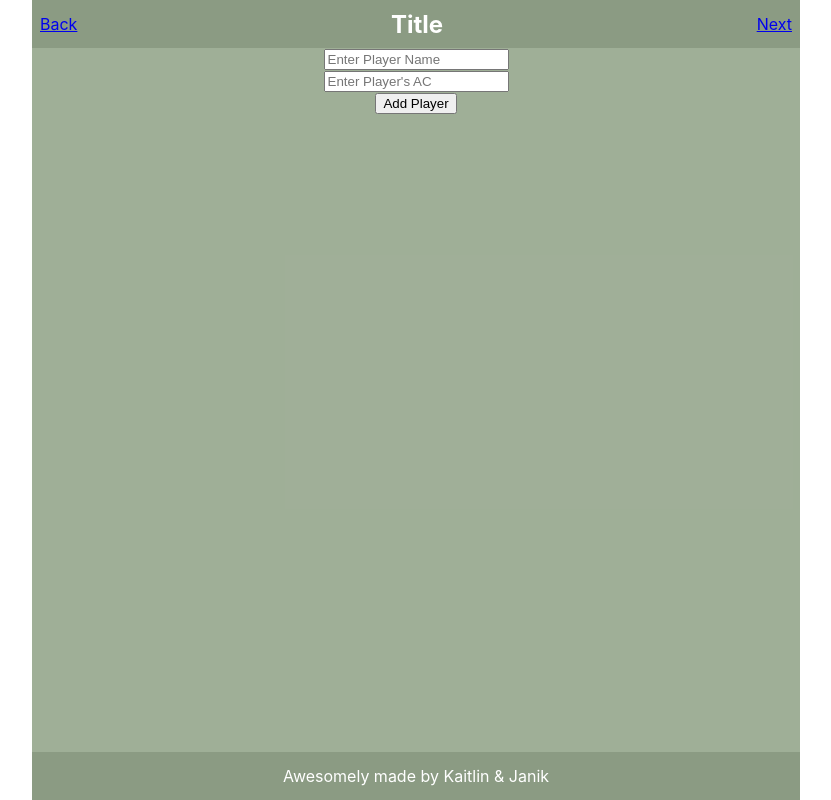
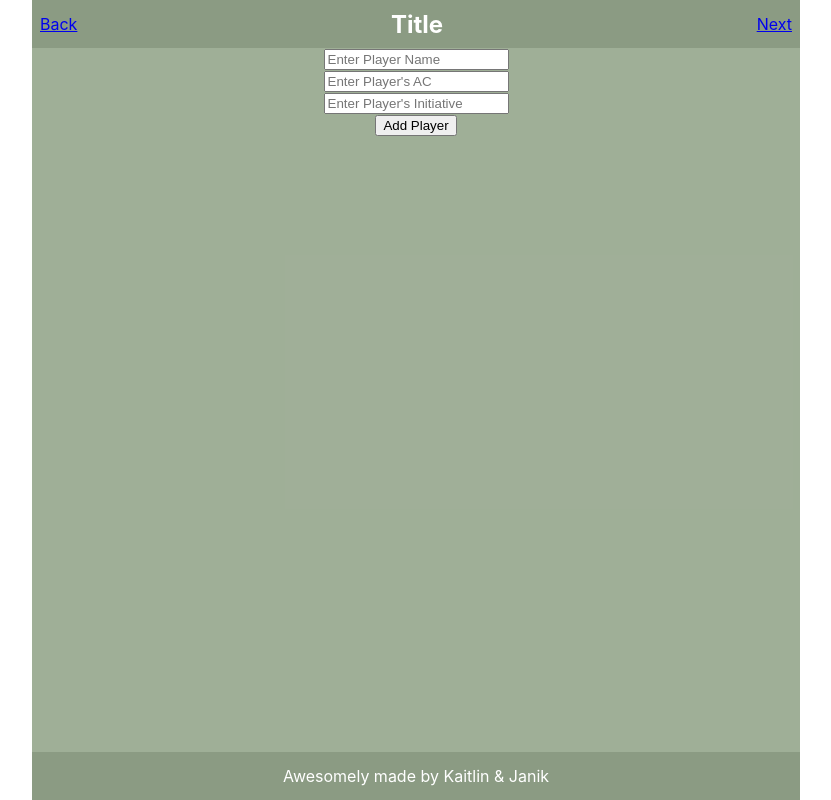
Before and after one commit to kaitlinthachuk/RollOrDie, a React (Create React App) app: page /PlayerSelection in a window 1280 px wide. Shown: the whole page, without its empty margins (224-1055 px from the left). Built offline with nearby package versions, Linux system fonts and the light colour scheme.

Commit message:
Summary of Work: *Updated Player Selector to included adding a player's initiative when they are added to the encounter.
*Known Issues
None

```diff
--- a/src/pages/PlayerSelection.jsx
+++ b/src/pages/PlayerSelection.jsx
@@ -12,6 +12,7 @@ class PlayerSelection extends Component {
     e.preventDefault();
     var playerName = e.target.name.value;
     var ac = e.target.ac.value;
+    var init = e.target.initiative.value;
     var newPlayer = {}
 
     if(playerName.length > 0){
@@ -24,6 +25,11 @@ class PlayerSelection extends Component {
       newPlayer.ac = ac;
     }
 
+    if (init > 0) {
+      e.target.initiative.value = "";
+      newPlayer.initiative = init;
+    }
+
     this.setState({
     playerList: [...this.state.playerList, newPlayer]
   })
@@ -33,7 +39,7 @@ class PlayerSelection extends Component {
 
     for (var i in this.state.playerList) {
       var player = this.state.playerList[i];
-      players.push(<PlayerComponent playerName={player.name} ac={player.ac} key= {i} />);
+      players.push(<PlayerComponent playerName={player.name} ac={player.ac} key= {i} initiative={player.initiative} />);
     };
     return (
       <Page
@@ -53,6 +59,7 @@ const PlayerForm = props => (
   <form id = "player-form" onSubmit={props.onFormSubmit}>
     <div><input type="text" name = "name" placeholder = "Enter Player Name"/></div>
     <div><input type = "number" name = "ac" placeholder= "Enter Player's AC"></input></div>
+    <div><input type = "number" name = "initiative" placeholder = "Enter Player's Initiative" ></input></div>
     <div><button>Add Player</button></div>
   </form>
   <div id ="added-players-container">
@@ -64,6 +71,7 @@ const PlayerForm = props => (
 const PlayerComponent = props => (<div class = "player-card" id = {props.playerName}>
   <p> Player's Name: {props.playerName}</p><br></br>
   <p> Player's AC: {props.ac}</p>
+  <p>Player's Initiative: {props.initiative}</p>
 </div>
 );
 
```
